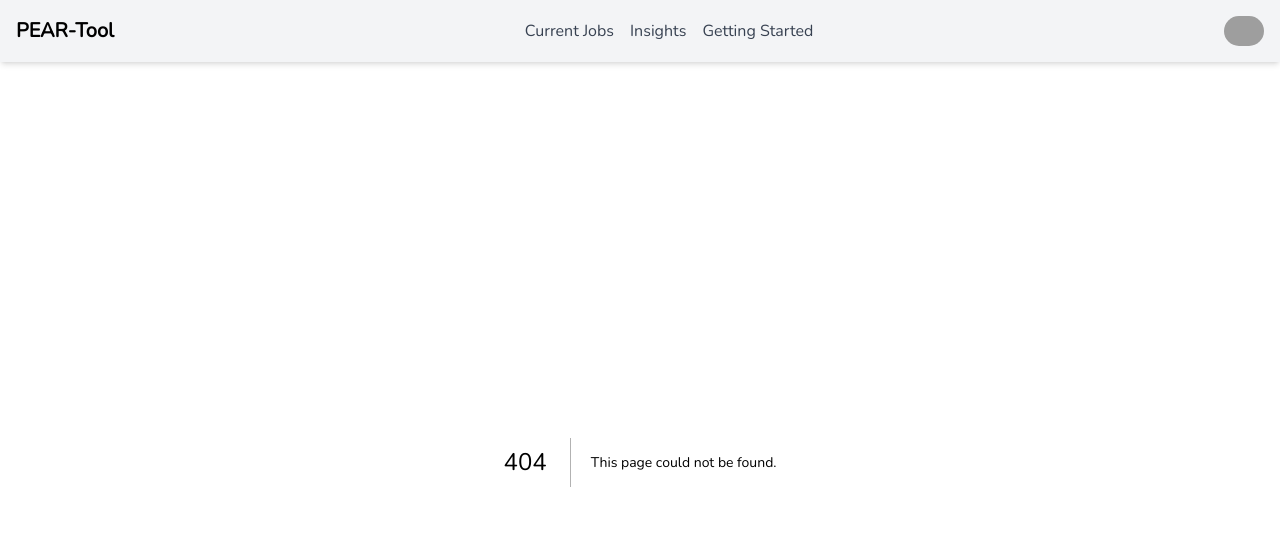
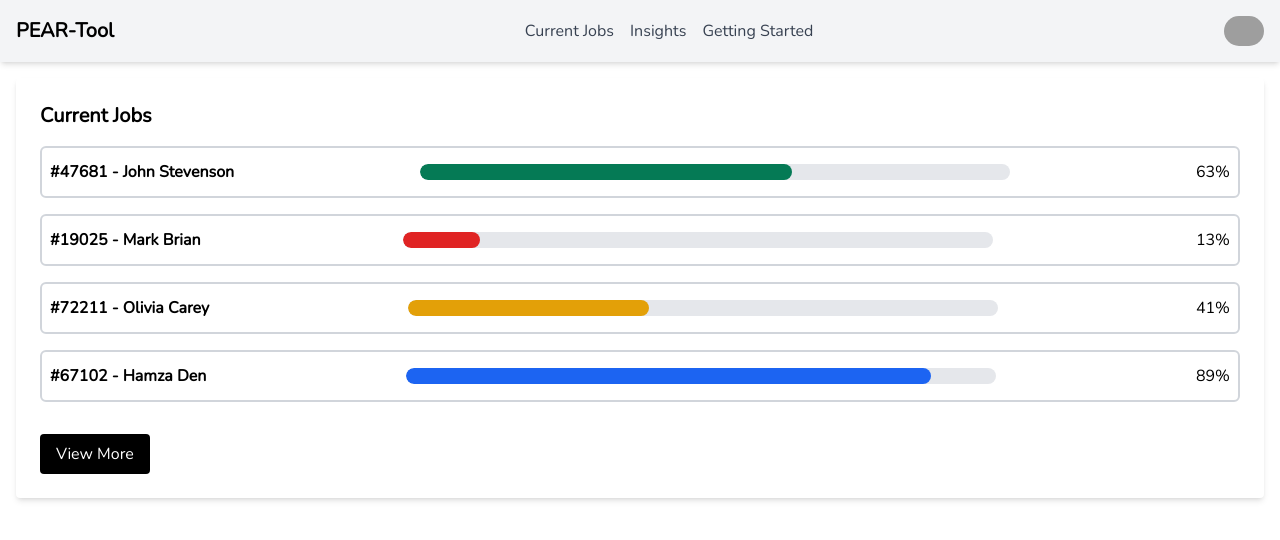
Before and after one commit to fidhalkotta/PEAR-Tool, a Next.js app in the folder app/frontend/: page /jobs in a window 1280 px wide. Before the commit this address had no page. Shown: the top 540 px of the page. Built offline with nearby package versions, Linux system fonts and the light colour scheme; grey boxes are pictures that could not be loaded.

Commit message:
feat: add home page and jobs page

```diff
--- a/app/frontend/package.json
+++ b/app/frontend/package.json
@@ -9,6 +9,8 @@
     "lint": "next lint"
   },
   "dependencies": {
+    "flowbite": "^2.2.0",
+    "flowbite-react": "^0.6.4",
     "next": "14.0.3",
     "react": "^18",
     "react-dom": "^18",
--- /dev/null
+++ b/app/frontend/src/app/jobs/page.tsx
@@ -0,0 +1,78 @@
+"use client";
+
+import React, { useState } from "react";
+import { Progress } from "flowbite-react";
+
+const CurrentJobsDashboard = () => {
+	const [jobs] = useState([
+		{ id: "#47681", name: "John Stevenson", progress: 63 },
+		{ id: "#19025", name: "Mark Brian", progress: 13 },
+		{ id: "#72211", name: "Olivia Carey", progress: 41 },
+		{ id: "#67102", name: "Hamza Den", progress: 89 }
+		// ... other jobs
+	]);
+	const [selectedJob, setSelectedJob] = useState(null);
+	const [isModalOpen, setIsModalOpen] = useState(false);
+
+	const openModal = (job) => {
+		console.log("openModal", job);
+		setSelectedJob(job);
+		setIsModalOpen(true);
+	};
+
+	const getColor = (progress) => {
+		if (progress >= 75) return "blue";
+		if (progress >= 50) return "green";
+		if (progress >= 25) return "yellow";
+		return "red";
+	};
+
+	return (
+		<div className="">
+			<div className="container mx-auto p-4">
+				<div className="bg-white shadow-md rounded p-6">
+					<h2 className="text-xl font-bold mb-4">Current Jobs</h2>
+					<div id="jobList">
+						{jobs.map(job => (
+							<div key={job.id} className="flex justify-between items-center
+								mb-4 py-3 px-2 border-2 border-gray-300 rounded-md
+								hover:bg-gray-200 cursor-pointer"
+								 onClick={() => openModal(job)}>
+								<span className="font-bold">{job.id} - {job.name}</span>
+								<div className="w-1/2 justify-stretch">
+									<Progress
+										progress={job.progress}
+										size="lg"
+										color={getColor(job.progress)}
+									/>
+								</div>
+
+								<span>{job.progress}%</span>
+							</div>
+						))}
+
+					</div>
+
+					<button id="viewMore" className="bg-black text-white px-4 py-2 rounded mt-4">View More</button>
+				</div>
+			</div>
+
+			{isModalOpen && (
+				<div id="myModal" className="modal">
+					<div className="modal-content">
+						<span className="close" onClick={() => setIsModalOpen(false)}>&times;</span>
+						<h3 id="modalTitle" className="text-lg font-bold">{selectedJob?.id} {selectedJob?.name}</h3>
+						<p id="modalDescription" className="mt-4">Description about this job, medical notes and things to remember</p>
+						<h4 className="mt-4 font-bold">Uploaded Files</h4>
+						<ul id="modalFiles">
+							<li>File1.jpg</li>
+							<li>AortaCloseup.png</li>
+						</ul>
+					</div>
+				</div>
+			)}
+		</div>
+	);
+};
+
+export default CurrentJobsDashboard;
--- a/app/frontend/src/app/layout.tsx
+++ b/app/frontend/src/app/layout.tsx
@@ -18,7 +18,6 @@ export default function RootLayout({
   return (
     <html lang="en">
       <body className={inter.className}>
-
             <NavigationBar/>
         {children}
       </body>
--- /dev/null
+++ b/app/frontend/src/app/not-found.tsx
@@ -0,0 +1,12 @@
+import React from "react";
+import Link from "next/link";
+
+export default function NotFound() {
+	return (
+		<div className="flex flex-col justify-center items-center">
+			<h2 className="text-lg font-semibold py-4">Not Found</h2>
+			<p>Could not find requested resource</p>
+			<Link className="text-teal-500 font-bold" href="/">Click Me to Return Home</Link>
+		</div>
+	);
+}
--- a/app/frontend/src/components/FileDropzone.tsx
+++ b/app/frontend/src/components/FileDropzone.tsx
@@ -6,11 +6,15 @@ import { useDropzone } from "react-dropzone";
 export default function FileDropzone() {
 	const { acceptedFiles, getRootProps, getInputProps } = useDropzone();
 
-	const files = acceptedFiles.map(file => (
-		<li key={file.path}>
-			{file.path} - {file.size} bytes
-		</li>
-	));
+	const filesList = acceptedFiles.length > 0 ? (
+		acceptedFiles.map(file => (
+			<li key={file.path}>
+				{file.path} - {file.size} bytes
+			</li>
+		))
+	) : (
+		<p className="text-gray-500 italic">Upload Files to View Details</p>
+	);
 
 	return (
 		<>
@@ -24,15 +28,9 @@ export default function FileDropzone() {
 			</div>
 			<div>
 				<h4 className={"font-bold"}>Files</h4>
-				<ul>{files}</ul>
+				<ul>{filesList}</ul>
 			</div>
 		</>
 
 	);
 }
-
-// <section className="">
-//         <p className="text-gray-500">UPLOAD FILE HERE</p>
-//         <input type="file" className="mt-4"/>
-//     </div>
-// </section>
--- a/app/frontend/src/components/NavigationBar.tsx
+++ b/app/frontend/src/components/NavigationBar.tsx
@@ -4,10 +4,11 @@ export default function NavigationBar() {
 	return (
 		<div className="bg-gray-100 p-4 shadow-md">
 			<div className="container mx-auto flex justify-between items-center">
-				<h1 className="text-xl font-bold">PEAR-Tool</h1>
+
+				<a href="/home" className="text-xl font-bold hover:text-teal-500 duration-150">PEAR-Tool</a>
 				<nav>
 					<ul className="flex space-x-4">
-						<li><a href="#" className="text-gray-700 hover:text-gray-900">Current Jobs</a></li>
+						<li><a href="/jobs" className="text-gray-700 hover:text-gray-900">Current Jobs</a></li>
 						<li><a href="#" className="text-gray-700 hover:text-gray-900">Insights</a></li>
 						<li><a href="#" className="text-gray-700 hover:text-gray-900">Getting Started</a></li>
 					</ul>
--- a/app/frontend/tailwind.config.ts
+++ b/app/frontend/tailwind.config.ts
@@ -1,10 +1,11 @@
-import type { Config } from 'tailwindcss'
+import type {Config} from 'tailwindcss'
 
 const config: Config = {
   content: [
     './src/pages/**/*.{js,ts,jsx,tsx,mdx}',
     './src/components/**/*.{js,ts,jsx,tsx,mdx}',
     './src/app/**/*.{js,ts,jsx,tsx,mdx}',
+    'node_modules/flowbite-react/**/*.{js,jsx,ts,tsx}',
   ],
   theme: {
     extend: {
@@ -15,6 +16,8 @@ const config: Config = {
       },
     },
   },
-  plugins: [],
+  plugins: [
+    require('flowbite/plugin')
+  ]
 }
 export default config
```
Also changed, not shown: 2 other files (tests, documents, lock files or other folders).
